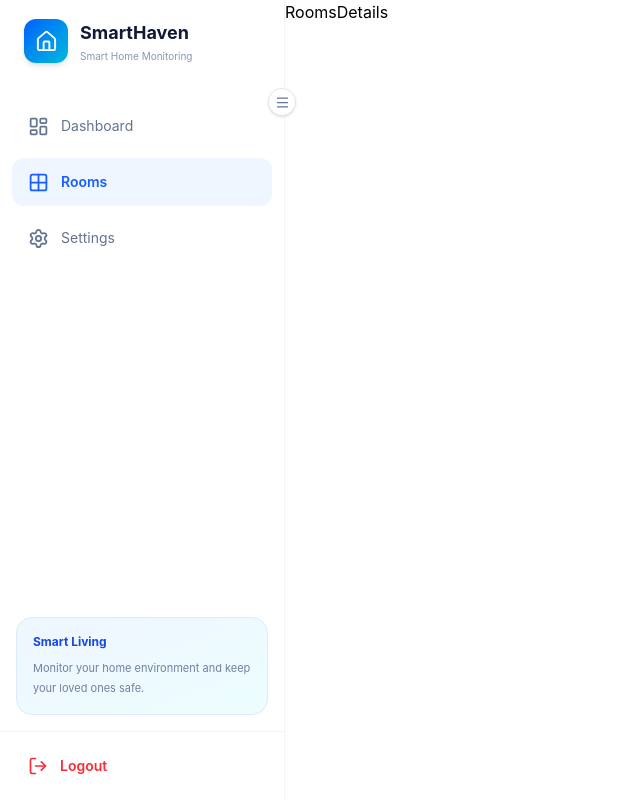
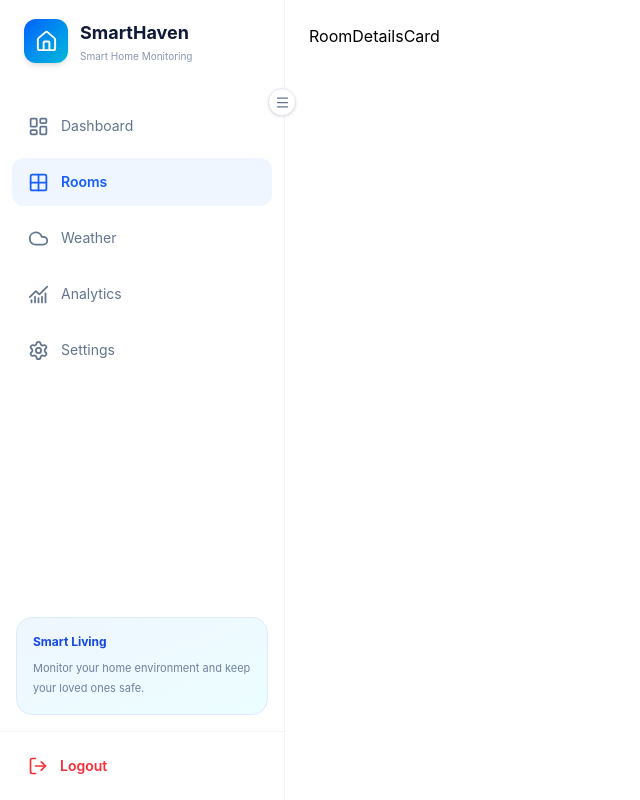
Before and after one commit to abhishekkjaiml/smart-haven-2.0, a React (Vite) app: page /rooms/1 in a window 1280 px wide. Shown: the whole page, without its empty margins (0-640 px from the left). Built offline with nearby package versions, Linux system fonts and the light colour scheme; no server answers; sample sign-in values are in the browser's storage.

Commit message:
add RoomDetailsCard room and device lookup

```diff
--- a/src/App.jsx
+++ b/src/App.jsx
@@ -58,7 +58,7 @@ const App = () => {
 
         <Route path="/dashboard" element={<DashboardPage  isDummyUser={isDummyUser} />} />
         <Route path="/rooms" element={<RoomsPage />} />
-        <Route path="/rooms/:id/" element={<RoomsDetails />} />
+        <Route path="/rooms/:roomId/" element={<RoomsDetails />} />
         <Route path="/settings" element={<SettingsPage />} />
 
         <Route  path="*"  element={
--- /dev/null
+++ b/src/components/Rooms/RoomDetailsCard.jsx
@@ -0,0 +1,37 @@
+import { useEffect, useMemo } from "react";
+import { useNavigate, useParams } from "react-router-dom";
+
+import { useDevice } from "../../context/device-context";
+
+import { dummyDevices, DUMMY_DEVICE_ID } from "../../db/dummyData";
+
+const RoomDetailsCard = () => {
+  const { roomId } = useParams();
+  const navigate = useNavigate();
+
+  const { rooms, deviceClaimed, isDummyUser } = useDevice();
+
+  // find room using url id
+
+  const room = useMemo(() => {
+    if (!roomId || !rooms.length) {
+      return null;
+    }
+
+    return rooms.find((item) => item.id === String(roomId));
+  }, [roomId, rooms]);
+
+  const device = useMemo(() => {
+    if (!room?.deviceId) {
+      return null;
+    }
+
+    return dummyDevices.find((item) => item.id === room.deviceId);
+  }, [room]);
+
+  console.log(device);
+
+  return <div>RoomDetailsCard</div>;
+};
+
+export default RoomDetailsCard;
--- a/src/components/Sidebar.jsx
+++ b/src/components/Sidebar.jsx
@@ -6,6 +6,9 @@ import {
   Menu,
   X,
   Home,
+  CloudSun,
+  Cloud,
+  ChartNoAxesCombined,
 } from "lucide-react";
 
 import { NavLink } from "react-router-dom";
@@ -28,6 +31,16 @@ const Sidebar = ({ isOpen, onToggle, isMobile }) => {
       name: "Rooms",
       path: "/rooms",
       icon: Grid2X2,
+    },
+    {
+      name: "Weather",
+      path: "/live-weather",
+      icon: Cloud,
+    },
+    {
+      name: "Analytics",
+      path: "/analytics",
+      icon: ChartNoAxesCombined,
     },
     {
       name: "Settings",
--- a/src/pages/RoomsDetails.jsx
+++ b/src/pages/RoomsDetails.jsx
@@ -1,8 +1,11 @@
 import React from 'react'
+import RoomDetailsCard from '../components/Rooms/RoomDetailsCard'
 
 const RoomsDetails = () => {
   return (
-    <div>RoomsDetails</div>
+    <div    className='min-h-screen p-6 transition-colors duration-300'>
+        <RoomDetailsCard/>
+    </div>
   )
 }
 
--- a/src/pages/RoomsPage.jsx
+++ b/src/pages/RoomsPage.jsx
@@ -4,11 +4,14 @@ import SearchRooms from "../components/Rooms/SearchRooms";
 import { useTheme } from "../context/theme-context";
 import { useDevice } from "../context/device-context";
 
+
 import { Plus, Unplug } from "lucide-react";
 
 const RoomsPage = () => {
+
   const { darkMode } = useTheme();
   const { deviceClaimed, resetDevice } = useDevice();
+
 
   return (
     <div
```
